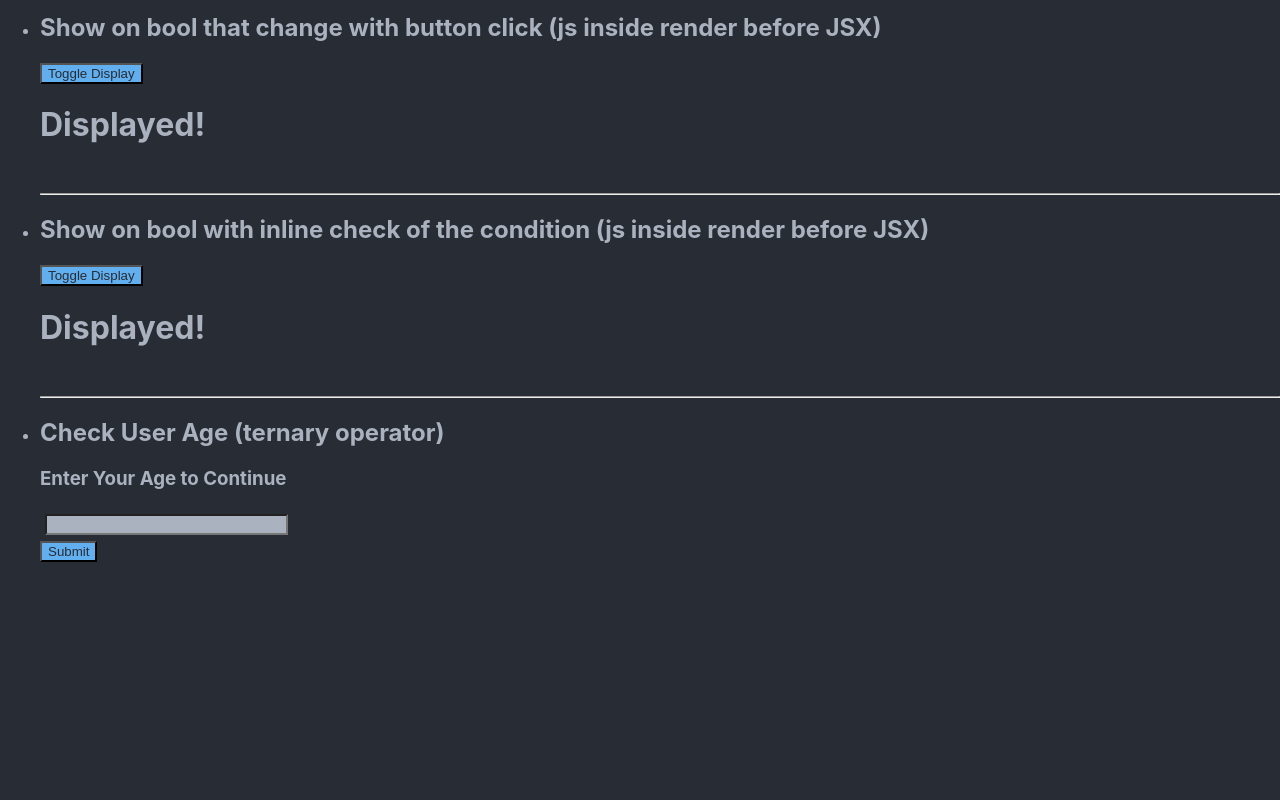
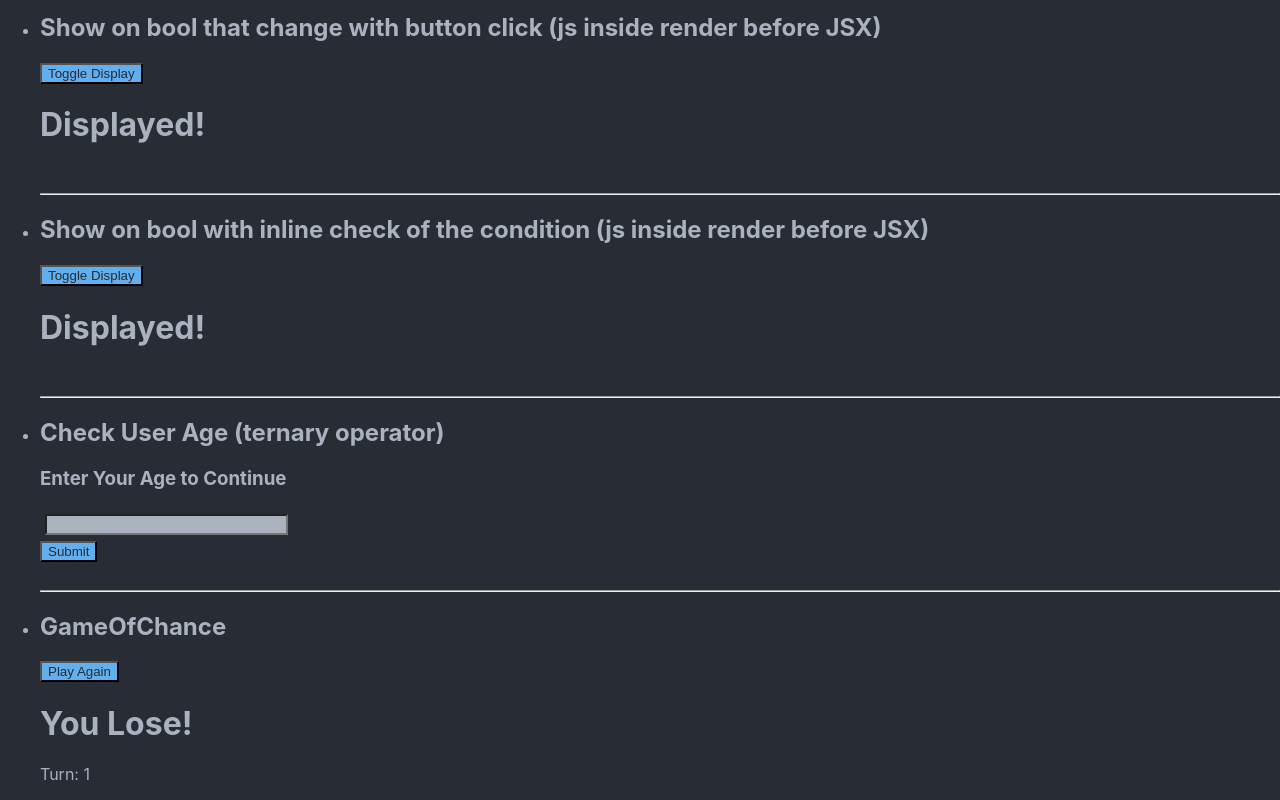
Before and after one commit to gian412/React-FCC-course, a React (Create React App) app: page / in a window 1280 px wide. Shown: the part 3046-3846 px from the top of the page. Before the commit the page ends 3624 px from the top, so only its background shows below. Built offline with nearby package versions, Linux system fonts and the light colour scheme.

Commit message:
Game of Chace (fiftyFifty)

```diff
--- a/src/App.js
+++ b/src/App.js
@@ -18,6 +18,7 @@
 import ShowOnBool from "./ShowOnBool";
 import ShowOnBoolConcise from "./ShowOnBoolConcise";
 import CheckUserAge from "./CheckUserAge";
+import GameOfChance from "./GameOfChance";
 
 function App() {
   return (
@@ -158,6 +159,12 @@
           <h2>Check User Age (ternary operator)</h2>
           <CheckUserAge />
         </li>
+        <br />
+        <hr />
+        <li>
+          <h2>GameOfChance</h2>
+          <GameOfChance />
+        </li>
       </ul>
     </div>
   );
--- /dev/null
+++ b/src/GameOfChance.js
@@ -0,0 +1,40 @@
+import React from "react";
+
+class Results extends React.Component {
+  // eslint-disable-next-line
+  constructor(props) {
+    super(props);
+  }
+  render() {
+    return <h1>{this.props.fiftyFifty ? "You Win!" : "You Lose!"}</h1>;
+  }
+}
+
+class GameOfChance extends React.Component {
+  constructor(props) {
+    super(props);
+    this.state = {
+      counter: 1,
+    };
+    this.handleClick = this.handleClick.bind(this);
+  }
+  handleClick() {
+    this.setState({
+      counter: this.state.counter + 1, // change code here
+    });
+  }
+  render() {
+    const expression = Math.random() >= 0.5 ? true : false; // change code here
+    return (
+      <div>
+        <button onClick={this.handleClick}>Play Again</button>
+        {/* change code below this line */}
+        <Results fiftyFifty={expression} />
+        {/* change code above this line */}
+        <p>{"Turn: " + this.state.counter}</p>
+      </div>
+    );
+  }
+}
+
+export default GameOfChance;
```
